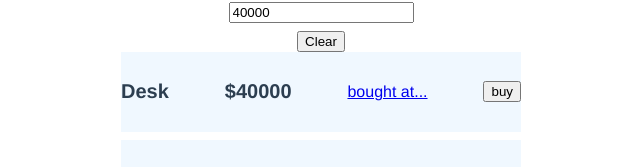
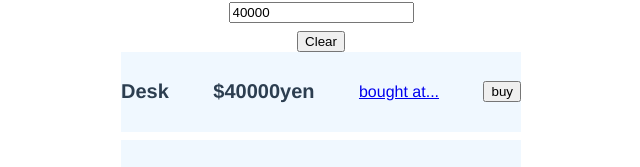
Before and after one commit to worldwideweb13/typeScript, a Vue app in the folder ts-vue-grammer/vue-sample/: page / in a window 1280 px wide. Shown: the part 176-343 px from the top of the page, without its empty margins (319-959 px from the left). Built offline with nearby package versions, Linux system fonts and the light colour scheme.

Commit message:
Computed Property

```diff
--- a/ts-vue-grammer/vue-sample/src/components/Payment.vue
+++ b/ts-vue-grammer/vue-sample/src/components/Payment.vue
@@ -1,4 +1,5 @@
 <script setup lang="ts">
+import { computed } from "@vue/reactivity";
 import { reactive, ref } from "vue";
 
 // const itemName1 = ref<string>("Desk");
@@ -10,14 +11,24 @@ const url1 = "https://00m.in/MfVce";
 // 変数をオブジェクト化して、オブジェクトにreactive()をかける!
 const item1 = reactive({
   name: "Desk",
-  price: 40000
-})
+  price: 40000,
+});
 
+const budget = 50000;
+
+const priceLabel = computed(() => {
+  if (item1.price > budget * 2) {
+    return "supper expensive!";
+  } else if (item1.price > budget) {
+    return "too expensive..";
+  } else {
+    return item1.price + 'yen'
+  }
+});
 
 const buy = (itemName: string) => {
   alert("Are you sure to buy " + itemName + "?");
 };
-
 
 const input = (event: any) => {
   // objectそのものが定数(const)であっても中のプロパティに関しては変更可能
@@ -29,9 +40,9 @@ const inputPrice = (event: any) => {
 };
 
 const clear = () => {
-  item1.name = ''
-  item1.price = 0
-}
+  item1.name = "";
+  item1.price = 0;
+};
 </script>
 
 <template>
@@ -44,7 +55,7 @@ const clear = () => {
     <button v-on:click="clear">Clear</button>
     <div class="payment">
       <label>{{ item1.name }}</label>
-      <label>${{ item1.price }}</label>
+      <label>${{ priceLabel }}</label>
       <a v-bind:href="url1">bought at...</a>
       <button v-on:click="buy(item1.name)">buy</button>
     </div>
```
